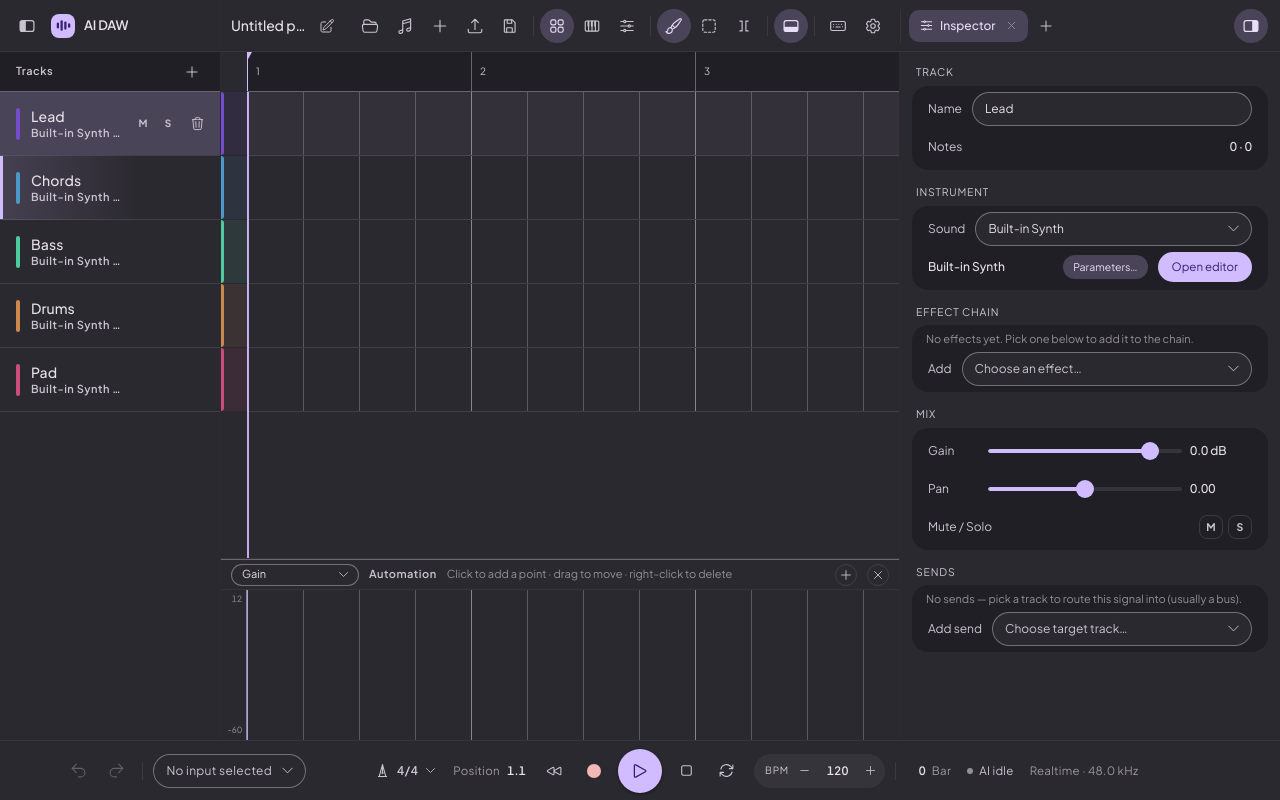
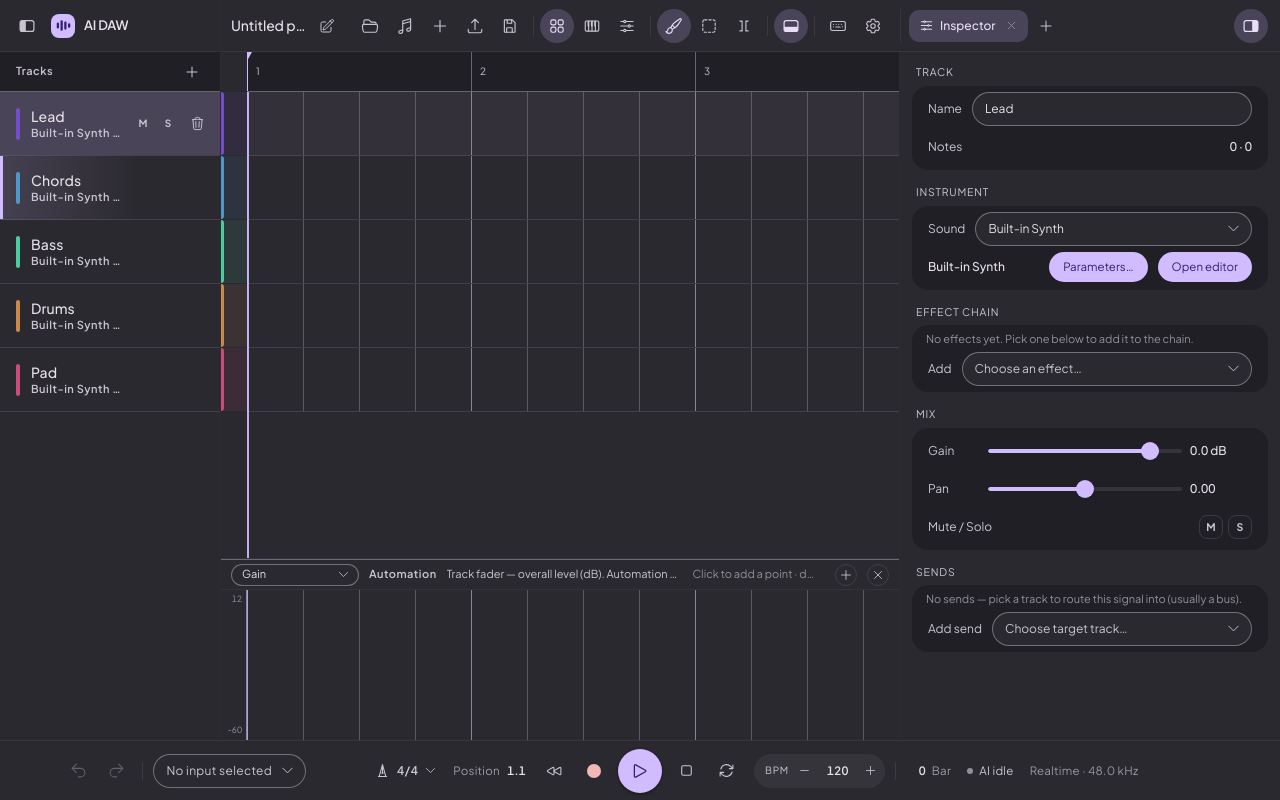
Before and after one commit to heshengtao/ai-daw, a Vue app: page /#/arrange in a window 1280 px wide. Built offline with nearby package versions, Linux system fonts and the light colour scheme.

Commit message:
fix(ui): 合并前回修——车道表头补目标 hint、检查器入口对齐与无障碍、加固绑定存储

```diff
--- a/src/components/workspace/AutomationLane.vue
+++ b/src/components/workspace/AutomationLane.vue
@@ -158,6 +158,9 @@ watch(targets, (list) => {
       </div>
       <span class="auto-name text-label-sm">{{ i18n.t("auto.title") }}</span>
 
+      <!-- 曲线模式：表头渲染当前目标的说明（`hint`），没有 `hint` 时回落显示名——与卷帘下方参数车道对齐 -->
+      <span v-if="current" class="auto-readout">{{ current.hint ?? current.label }}</span>
+
       <span v-if="!track" class="auto-readout muted">{{ i18n.t("auto.noTrack") }}</span>
       <span v-else-if="stored.length === 0" class="auto-readout muted">{{ i18n.t("auto.hint") }}</span>
       <span v-else class="auto-readout">
--- a/src/components/workspace/ControllerLane.vue
+++ b/src/components/workspace/ControllerLane.vue
@@ -300,7 +300,7 @@ onUnmounted(() => {
         />
       </div>
 
-      <span v-if="curveTarget" class="readout muted">{{ curveTarget.label }}</span>
+      <span v-if="curveTarget" class="readout muted">{{ curveTarget.hint ?? curveTarget.label }}</span>
       <span v-else-if="readout" class="readout">
         {{ i18n.t("lane.selected", { count: readout.count }) }} · {{ i18n.t("lane.velocity") }}
         <strong class="tabular">{{ readout.value }}</strong>
--- a/src/components/workspace/InspectorPanel.vue
+++ b/src/components/workspace/InspectorPanel.vue
@@ -363,8 +363,8 @@ async function toggleSolo(): Promise<void> {
           <div v-if="track.instrument" class="row">
             <span class="row-value plugin-name">{{ plugins.name(track.instrument.plugin_id) }}</span>
             <button
-              class="open-editor small"
-              :aria-label="i18n.t('inspector.params')"
+              class="open-editor"
+              :aria-label="i18n.t('inspector.paramsFor', { name: plugins.name(track.instrument.plugin_id) })"
               @click="paramBrowser.open({ trackId: track!.id, pluginId: track!.instrument!.plugin_id })"
             >
               {{ i18n.t("inspector.params") }}
@@ -391,7 +391,7 @@ async function toggleSolo(): Promise<void> {
               <span class="fx-name">{{ plugins.name(fx.plugin_id) }}</span>
               <button
                 class="open-editor small"
-                :aria-label="i18n.t('inspector.params')"
+                :aria-label="i18n.t('inspector.paramsFor', { name: plugins.name(fx.plugin_id) })"
                 @click="paramBrowser.open({ trackId: track!.id, pluginId: fx.plugin_id })"
               >
                 {{ i18n.t("inspector.params") }}
--- a/src/i18n/en.ts
+++ b/src/i18n/en.ts
@@ -356,6 +356,7 @@ const en: Record<string, string> = {
   "inspector.timbre": "Sound",
   "inspector.openInterface": "Open the interface for {name}",
   "inspector.params": "Parameters…",
+  "inspector.paramsFor": "Parameters for {name}",
   "inspector.fxChain": "Effect chain",
   "inspector.fxEmpty": "No effects yet. Pick one below to add it to the chain.",
   "inspector.fxUp": "Move effect up",
--- a/src/i18n/zh.ts
+++ b/src/i18n/zh.ts
@@ -355,6 +355,7 @@ const zh: Record<string, string> = {
   "inspector.timbre": "音色",
   "inspector.openInterface": "打开 {name} 的界面",
   "inspector.params": "参数…",
+  "inspector.paramsFor": "{name} 的参数…",
   "inspector.fxChain": "效果器链",
   "inspector.fxEmpty": "还没有效果器。从下面选一个加到链尾。",
   "inspector.fxUp": "上移效果器",
--- a/src/stores/paramBindings.ts
+++ b/src/stores/paramBindings.ts
@@ -26,7 +26,12 @@ type Bindings = Record<string, string[]>;
 function load(): Bindings {
   try {
     const raw = localStorage.getItem(KEY);
-    return raw ? (JSON.parse(raw) as Bindings) : {};
+    if (!raw) return {};
+    const parsed: unknown = JSON.parse(raw);
+    // 合法 JSON 但形状不对（手工写进 `"null"` / 数组 / 标量）一律当空记录：否则
+    // `bindings.value[scope]` 会在调用方的 computed 里对着 `null` 抛。
+    if (typeof parsed !== "object" || parsed === null || Array.isArray(parsed)) return {};
+    return parsed as Bindings;
   } catch {
     return {};
   }
@@ -108,6 +113,7 @@ export const useParamBindingsStore = defineStore("paramBindings", () => {
     if (oldScope === newScope) return;
     if (!Object.hasOwn(bindings.value, oldScope)) return;
     if (!Object.hasOwn(bindings.value, newScope)) {
+      // 目标键已有记录则**不覆盖**——这个 tie-break 是有意的：另存为时优先保留（目标）新路径下的记录。
       bindings.value[newScope] = bindings.value[oldScope] ?? [];
     }
     delete bindings.value[oldScope];
```
Also changed, not shown: 2 other files (tests, documents, lock files or other folders).
